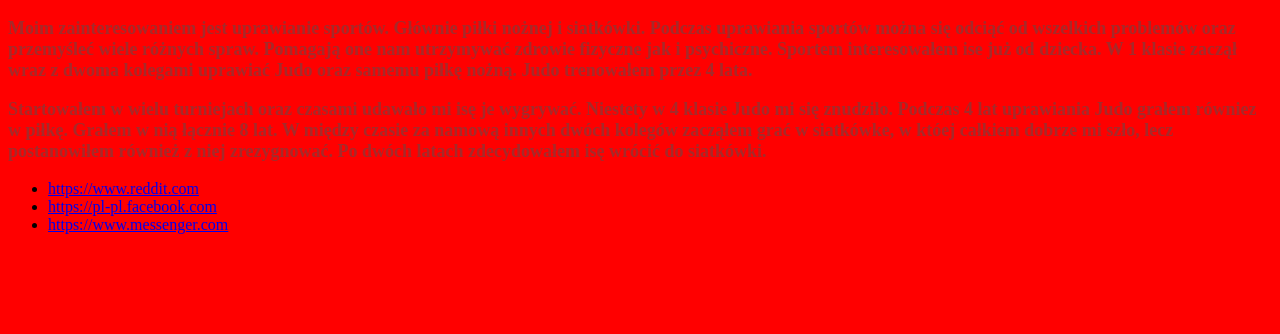
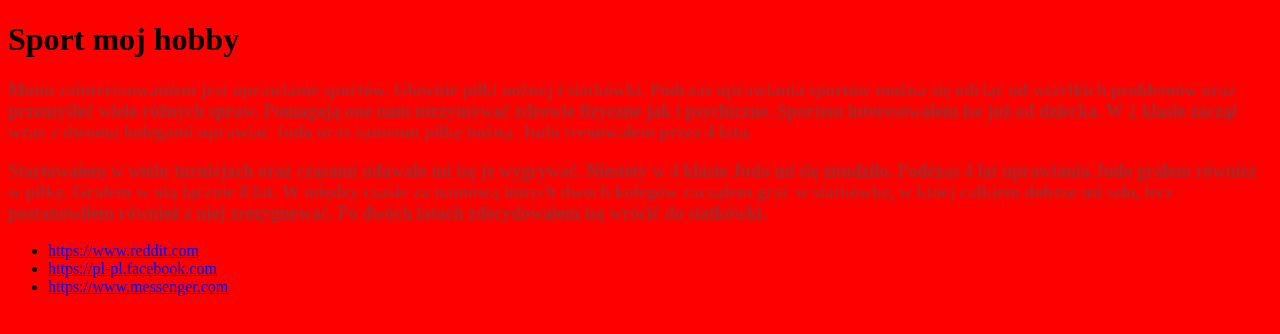
Before and after one commit to Piotrsop/Piotrsop.github.io, a plain HTML site: page index.html in a window 1280 px wide. Drawn offline with Linux system fonts and the light colour scheme.

Commit message:
Update index.html

```diff
--- a/index.html
+++ b/index.html
@@ -7,6 +7,8 @@
 </head>
 
 <body>
+
+<h1><img src="" align="right">Sport moj hobby</h1>
 
 <P>Moim zainteresowaniem jest uprawianie sportów. Głównie piłki nożnej i siatkówki. Podczas uprawiania sportów można się odciąć od wszelkich problemów oraz przemyśleć wiele różnych spraw. Pomagają one nam utrzymywać zdrowie fizyczne jak i psychiczne. Sportem interesowałem ise już od dziecka. W 1 klasie zaczął wraz z dwoma kolegami uprawiać Judo oraz samemu piłkę nożną. Judo trenowałem przez 4 lata.</p>
 
```
